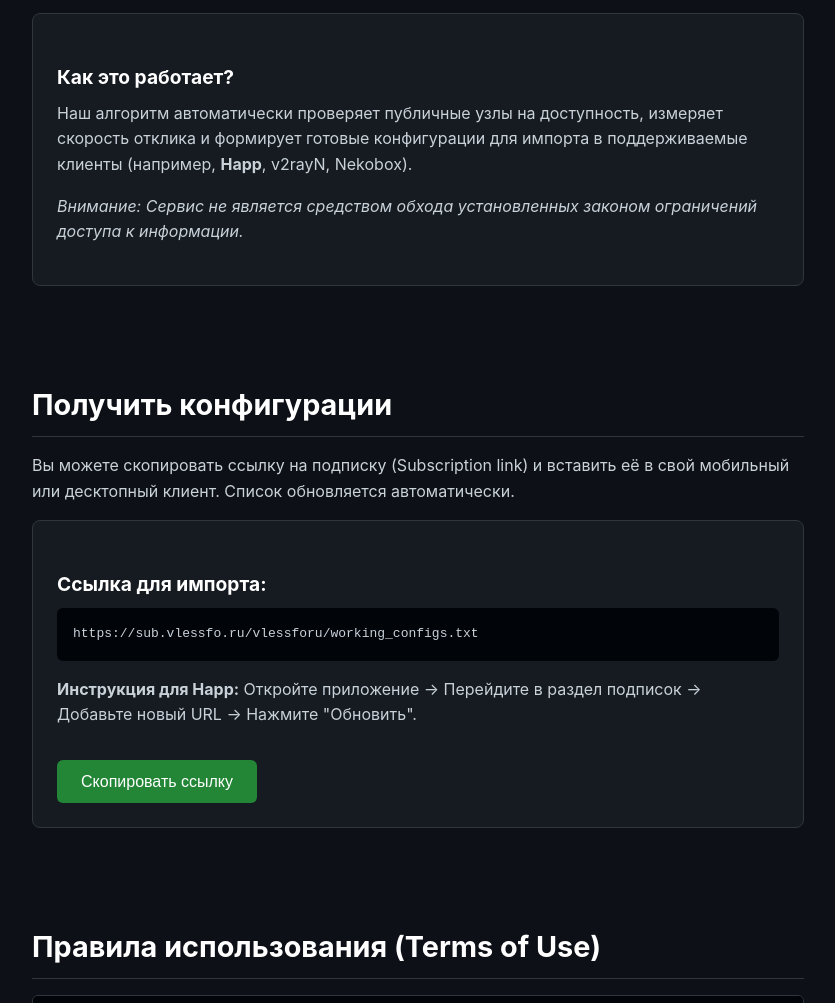
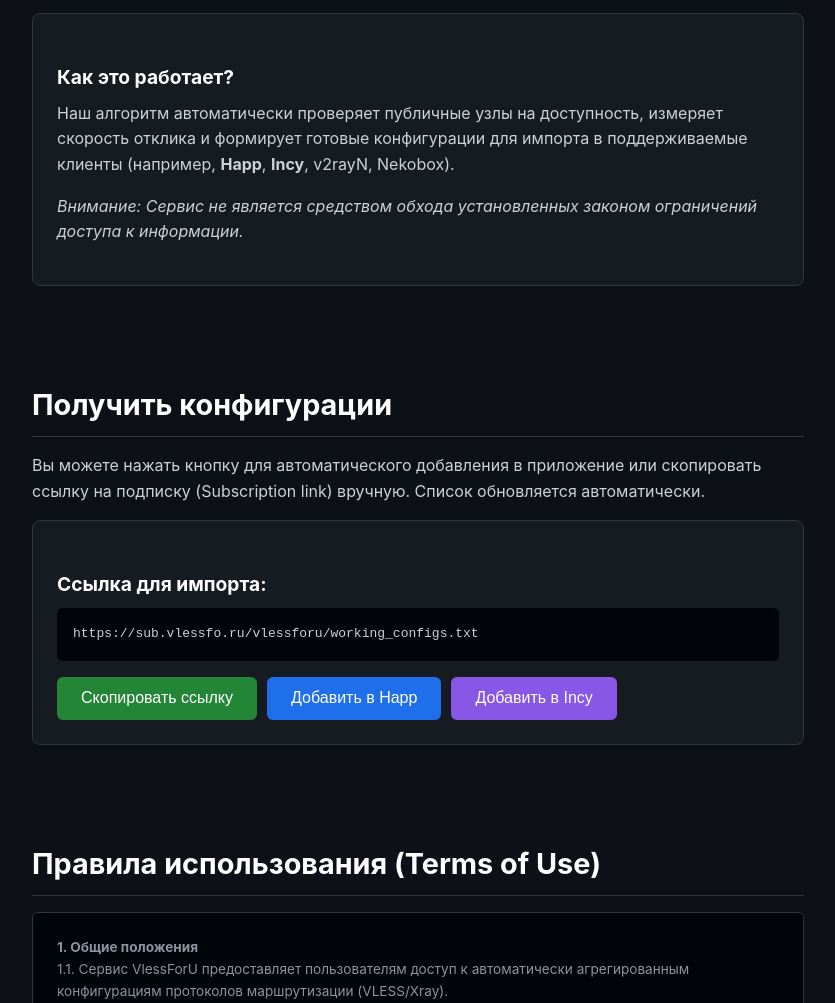
Before and after one commit to bobrinaw/bobrinaw.github.io, a plain HTML site: page index.html in a window 1280 px wide. Shown: the part 359-1362 px from the top of the page, without its empty margins (222-1057 px from the left). Drawn offline with Linux system fonts and the light colour scheme.

Commit message:
Update index.html

```diff
--- a/index.html
+++ b/index.html
@@ -64,22 +64,36 @@
         ul { margin-bottom: 1rem; padding-left: 1.5rem; }
         li { margin-bottom: 0.5rem; }
 
+        .btn-group {
+            display: flex;
+            gap: 10px;
+            flex-wrap: wrap;
+            margin-top: 1rem;
+        }
+
         .btn {
             display: inline-block;
-            background-color: #238636;
             color: #ffffff;
             padding: 0.8rem 1.5rem;
             text-decoration: none;
             border-radius: 6px;
             font-weight: 500;
-            margin-top: 1rem;
             border: none;
             cursor: pointer;
-            transition: background-color 0.2s;
+            transition: background-color 0.2s, transform 0.1s;
             font-size: 1rem;
         }
 
-        .btn:hover { background-color: #2ea043; }
+        .btn:active { transform: scale(0.98); }
+
+        .btn-primary { background-color: #238636; }
+        .btn-primary:hover { background-color: #2ea043; }
+
+        .btn-happ { background-color: #1f6feb; }
+        .btn-happ:hover { background-color: #388bfd; }
+
+        .btn-incy { background-color: #8957e5; }
+        .btn-incy:hover { background-color: #a371f7; }
 
         .card {
             background-color: var(--card-bg);
@@ -114,6 +128,8 @@
             nav { display: flex; flex-wrap: wrap; justify-content: center; gap: 0.5rem; }
             nav a { margin: 0 0.5rem; }
             h1 { font-size: 2rem; }
+            .btn-group { flex-direction: column; }
+            .btn { width: 100%; text-align: center; }
         }
     </style>
 </head>
@@ -136,7 +152,7 @@
             <p><strong>VlessForU</strong> — это автоматический агрегатор конфигураций VLESS и Xray, собранных из открытых источников. Проект создан для тестирования сетей, защиты личных данных при использовании публичных Wi-Fi сетей и шифрования трафика.</p>
             <div class="card">
                 <h3>Как это работает?</h3>
-                <p>Наш алгоритм автоматически проверяет публичные узлы на доступность, измеряет скорость отклика и формирует готовые конфигурации для импорта в поддерживаемые клиенты (например, <strong>Happ</strong>, v2rayN, Nekobox).</p>
+                <p>Наш алгоритм автоматически проверяет публичные узлы на доступность, измеряет скорость отклика и формирует готовые конфигурации для импорта в поддерживаемые клиенты (например, <strong>Happ</strong>, <strong>Incy</strong>, v2rayN, Nekobox).</p>
                 <p><em>Внимание: Сервис не является средством обхода установленных законом ограничений доступа к информации.</em></p>
             </div>
         </section>
@@ -144,13 +160,17 @@
         <!-- Секция: Конфигурации -->
         <section id="configs">
             <h2>Получить конфигурации</h2>
-            <p>Вы можете скопировать ссылку на подписку (Subscription link) и вставить её в свой мобильный или десктопный клиент. Список обновляется автоматически.</p>
+            <p>Вы можете нажать кнопку для автоматического добавления в приложение или скопировать ссылку на подписку (Subscription link) вручную. Список обновляется автоматически.</p>
 
             <div class="card">
                 <h3>Ссылка для импорта:</h3>
                 <code id="sub-link" style="display:block; background:#010409; color: var(--text-color); padding:1rem; border-radius:6px; word-break: break-all; margin-bottom: 1rem;">https://sub.vlessfo.ru/vlessforu/working_configs.txt</code>
-                <p><strong>Инструкция для Happ:</strong> Откройте приложение -> Перейдите в раздел подписок -> Добавьте новый URL -> Нажмите "Обновить".</p>
-                <button onclick="copyToClipboard()" class="btn" id="copy-btn">Скопировать ссылку</button>
+
+                <div class="btn-group">
+                    <button onclick="copyToClipboard()" class="btn btn-primary" id="copy-btn">Скопировать ссылку</button>
+                    <button onclick="addToApp('Happ')" class="btn btn-happ">Добавить в Happ</button>
+                    <button onclick="addToApp('Incy')" class="btn btn-incy">Добавить в Incy</button>
+                </div>
             </div>
         </section>
 
@@ -216,6 +236,26 @@
                 console.error('Ошибка при копировании: ', err);
             });
         }
+
+        function addToApp(appName) {
+            const linkText = document.getElementById("sub-link").innerText;
+
+            // Тихо копируем ссылку в буфер на случай, если приложение не установлено
+            navigator.clipboard.writeText(linkText).catch(err => console.error('Clipboard error:', err));
+
+            // Формируем URL для открытия приложения согласно переданным схемам
+            let appSchemeUrl = "";
+            if (appName === 'Happ') {
+                appSchemeUrl = `happ://add/${linkText}`;
+            } else if (appName === 'Incy') {
+                appSchemeUrl = `incy://add/${linkText}`;
+            }
+
+            // Пытаемся открыть приложение (если установлено, ОС перехватит этот запрос)
+            if (appSchemeUrl) {
+                window.location.href = appSchemeUrl;
+            }
+        }
     </script>
 </body>
 </html>
```
